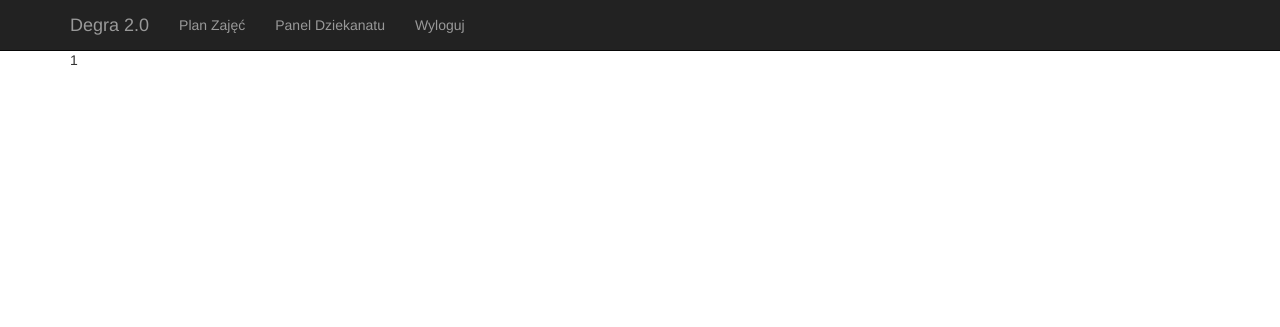
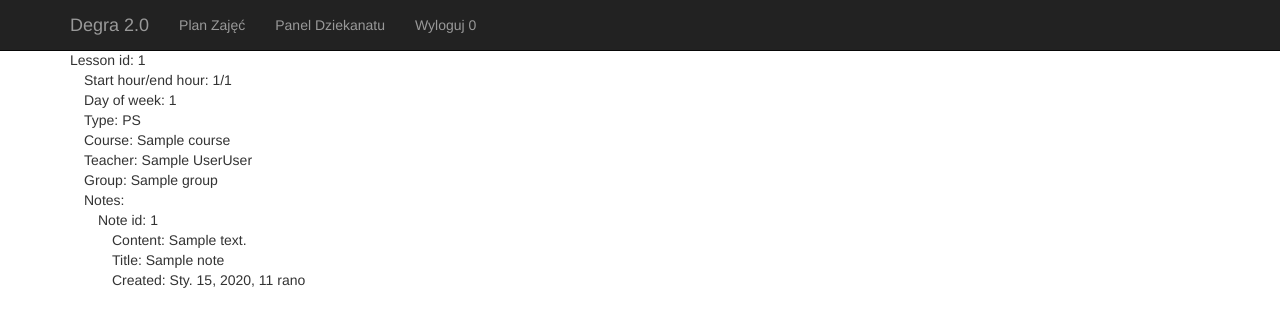
Before and after one commit to puradawid/degra, a Django app: page / in a window 1280 px wide. Shown: the top 327 px of the page. Run offline with Django 3.2, Linux system fonts and the light colour scheme; a user stored in the database is signed in; tables that the repository leaves empty hold one stand-in row (values such as "Sample post"); parts of the project's set-up code (start-up, migrations or seed data) failed here and were passed over; some libraries are stand-ins or nearby versions.

Commit message:
Show personalized lesson list
Change-Id: I804bbedcfdde1d09568e726a6bdd58ed16e6d466

```diff
--- a/src/apps/accounts/fixtures/account.yaml
+++ b/src/apps/accounts/fixtures/account.yaml
@@ -1,12 +1,12 @@
-- model: auth.user
-  pk: 1
-  fields:
-    username: "wi0000"
-    password: "5f4dcc3b5aa765d61d8327deb882cf99"
-    email: "wi0000@example.com"
-
 - model: accounts.account
   pk: 1
   fields:
      user: 1
      groups: [1,2,3]
+
+- model: accounts.usertolesson
+  pk: 1
+  fields:
+    user: 1
+    lesson: 1
+    notes: [1]
--- a/src/apps/accounts/models.py
+++ b/src/apps/accounts/models.py
@@ -2,7 +2,13 @@ from django.db import models
 from django.contrib.auth.models import User
 from apps.plan.models import Group
 from django.db.models.signals import post_save
+from apps.plan.models import Lesson, Note
 import re
+
+class UserToLesson(models.Model):
+    user = models.OneToOneField(User)
+    lesson = models.OneToOneField(Lesson)
+    notes = models.ManyToManyField(Note)
 
 class Account(models.Model):
     user = models.OneToOneField(User, related_name='profile')
@@ -11,16 +17,16 @@ class Account(models.Model):
     def __unicode__(self):
         return self.user.username
 
-def create_account_for_new_user(sender, created, instance, **kwargs):
+def create_profile(sender, created, instance, **kwargs):
     if created:
-        account = Account.objects.create(user=instance)
+        Account.objects.create(user=instance)
 
-post_save.connect(create_account_for_new_user, User, dispatch_uid='create_account_for_new_user')
+post_save.connect(create_profile, User, dispatch_uid='create_profile')
 
 def get_index_number(self):
     m = re.search('(?!=[a-zA-Z])\d+$', self.username)
     if m:
         return m.group()
-    return self.username
+    return "0"
 
 User.add_to_class("get_index_number", get_index_number)
--- a/src/apps/plan/views.py
+++ b/src/apps/plan/views.py
@@ -1,12 +1,21 @@
 from django.views.generic.list import ListView
 from apps.plan.models import Lesson
+from apps.accounts.models import UserToLesson
 
 class PlanView(ListView):
     template_name = 'plan/plan.html'
     context_object_name = 'lesson_list'
 
     def get_queryset(self):
-        return Lesson.objects.all()
+        if self.request.user.is_authenticated:
+            lessonlist = list()
+            utllist = UserToLesson.objects.filter(user=self.request.user)
+            for obj in utllist:
+                lesson = obj.lesson
+                lesson.notes = obj.notes
+                lessonlist.append(lesson)
+
+            return lessonlist
 
     def get_context_data(self, **kwargs):
         context = super(PlanView, self).get_context_data(**kwargs)
--- a/src/templates/base.html
+++ b/src/templates/base.html
@@ -31,7 +31,7 @@
 	    <li class="logowanie.html"><a href="{% url "login" %}">Zaloguj</a></li>
 	    <li><a href="rejestracja.html">Zarejestruj</a></li>
 	    {% else %}
-	    <li style="float: right;"><a href="{% url "logout" %}">Wyloguj</a></li>
+	    <li style="float: right;"><a href="{% url "logout" %}">Wyloguj {{user.get_index_number}}</a></li>
 	    {% endif %}
 	    <li><a href="plan.html">Plan Zajęć</a></li>
 	    <li><a href="dziekanat.html">Panel Dziekanatu</a></li>
--- a/src/templates/plan/plan.html
+++ b/src/templates/plan/plan.html
@@ -5,7 +5,21 @@
 {% block content %}
 
 	{% for lesson in lesson_list %}
-		{{ lesson.start_hour }}
+		Lesson id: {{ lesson.pk }}<br/>
+		&emsp;Start hour/end hour: {{ lesson.start_hour }}/{{ lesson.end_hour }}<br/>
+		&emsp;Day of week: {{ lesson.day_of_week }}<br/>
+		&emsp;Type: {{ lesson.type }}<br/>
+		&emsp;Course: {{ lesson.course }}<br/>
+		&emsp;Teacher: {{ lesson.teacher }}<br/>
+		&emsp;Group: {{ lesson.group }}<br/>
+
+		&emsp;Notes:<br/>
+		{% for note in lesson.notes.all %}
+			&emsp;&emsp;Note id: {{ note.pk }}<br/>
+			&emsp;&emsp;&emsp;Content: {{ note.content }}<br/>
+			&emsp;&emsp;&emsp;Title: {{ note.title }}<br/>
+			&emsp;&emsp;&emsp;Created: {{ note.created }}<br/><br/>
+		{% endfor %}
 	{% endfor %}
 
 {% endblock %}
```
